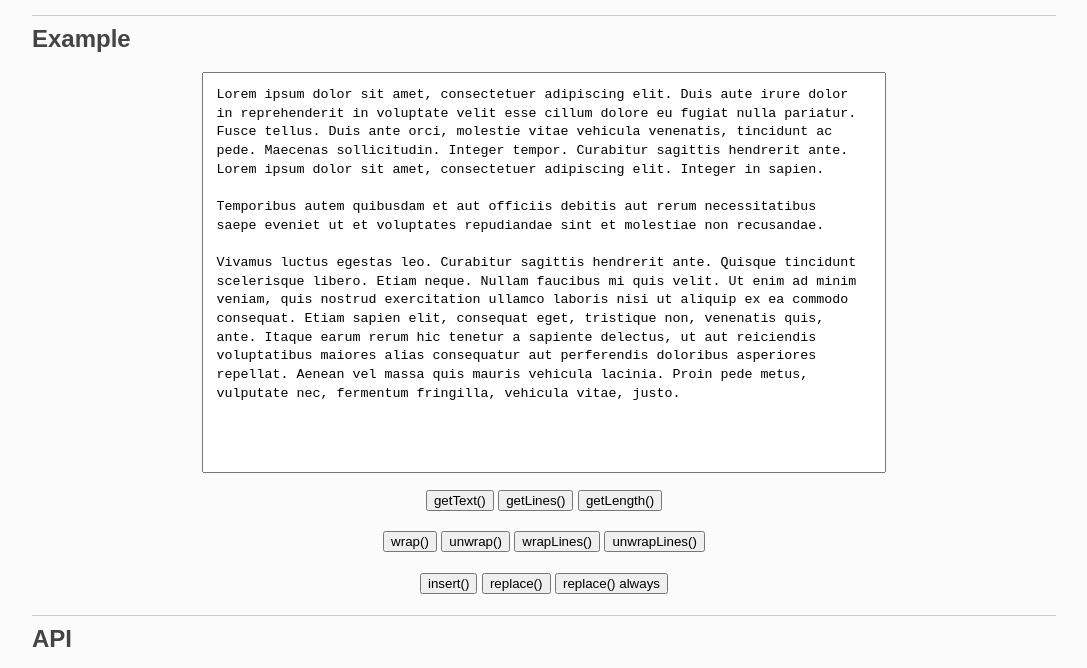
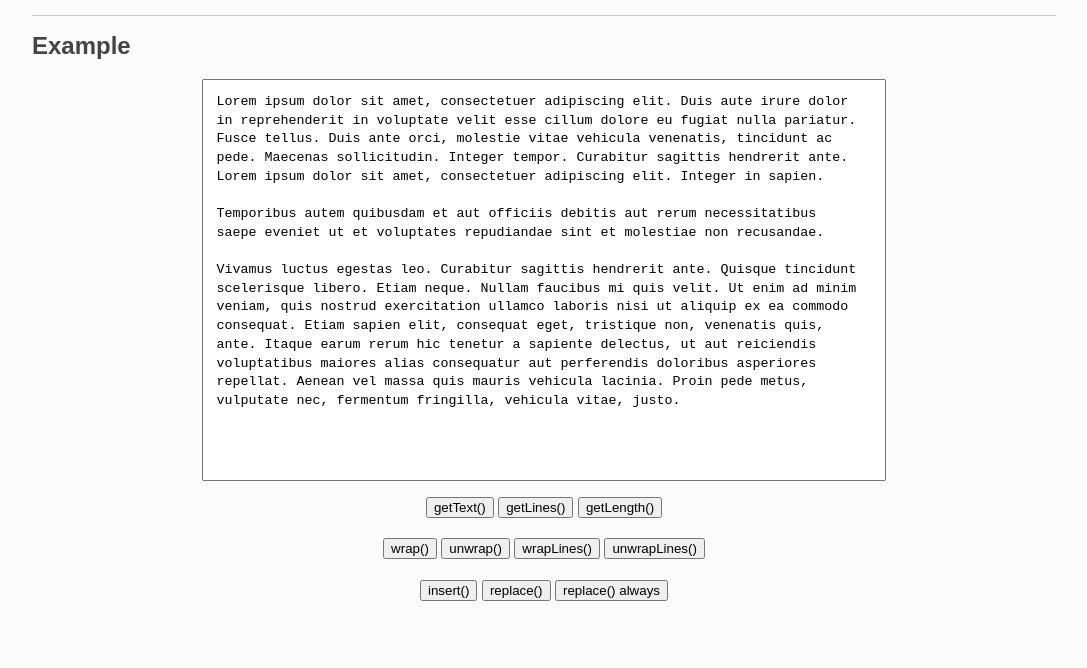
Before and after one commit to czproject/selection-js, a plain HTML site: page index.html in a window 1280 px wide. Shown: the part 93-761 px from the top of the page, without its empty margins (96-1183 px from the left). Drawn offline with Linux system fonts and the light colour scheme.

Commit message:
index.html: updated look
Signed-off-by: Jan Pecha <janpecha@email.cz>

```diff
--- a/index.html
+++ b/index.html
@@ -31,7 +31,12 @@
 
 		h2 {
 			border-top: 1px solid #ccc;
-			padding-top: 0.4em;
+			padding-top: 0.7em;
+			margin-top: 3em;
+		}
+
+		h1 + h2 {
+			margin-top: 0;
 		}
 
 		h3 {
@@ -47,7 +52,7 @@
 			font-size: 50%;
 			margin-left: 0.7em;
 			position: absolute;
-			top: 1.1em;
+			top: 1.5em;
 		}
 
 		h3:hover:after {
```
